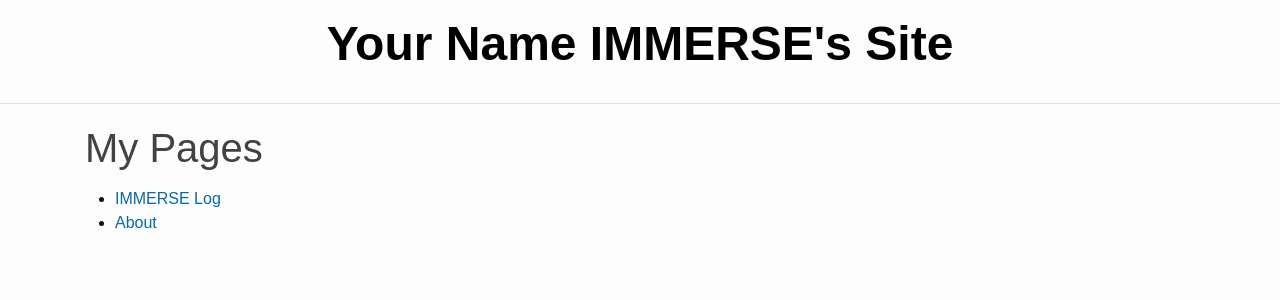
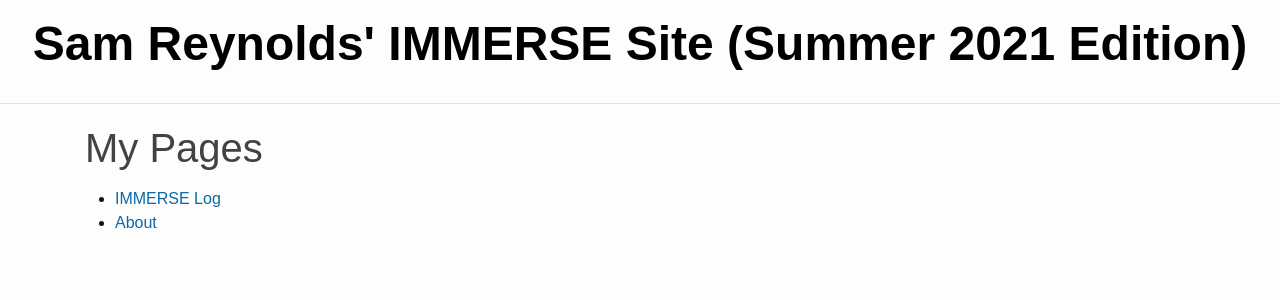
Before and after one commit to TheDHCreator/thedhcreator.github.io, a Jekyll site: the page built from index.md, in a window 1280 px wide. Shown: the top 300 px of the page. Built offline with Jekyll 4.4.1, drawn with Linux system fonts in a browser that asks for light colours.

Commit message:
Update _config.yml

```diff
--- a/_config.yml
+++ b/_config.yml
@@ -18,10 +18,10 @@
 # You can create any custom variable you would like, and they will be accessible
 # in the templates via {{ site.myvariable }}.
 
-title: Your Name IMMERSE's Site
+title: Sam Reynolds' IMMERSE Site (Summer 2021 Edition)
 
-baseurl: "/student_website_template" # the subpath of your site, e.g. /blog
-url: "https://byu-cpe.github.io" # the base hostname & protocol for your site, e.g. http://example.com
+baseurl: "" # the subpath of your site, e.g. /blog
+url: "https://github.com/TheDHCreator/thedhcreator.github.io/" # the base hostname & protocol for your site, e.g. http://example.com
 
 collections:
   pages:
```
